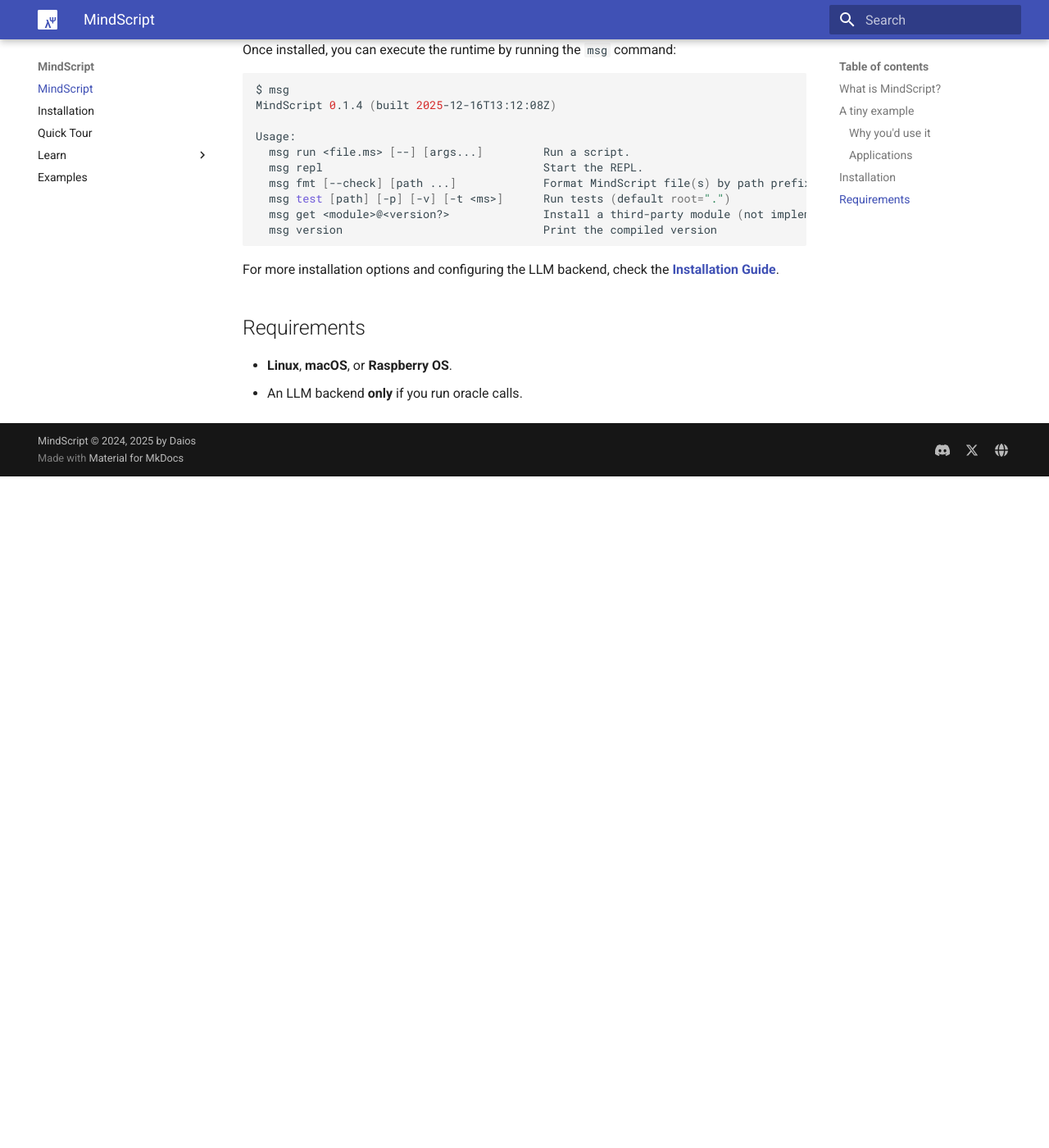
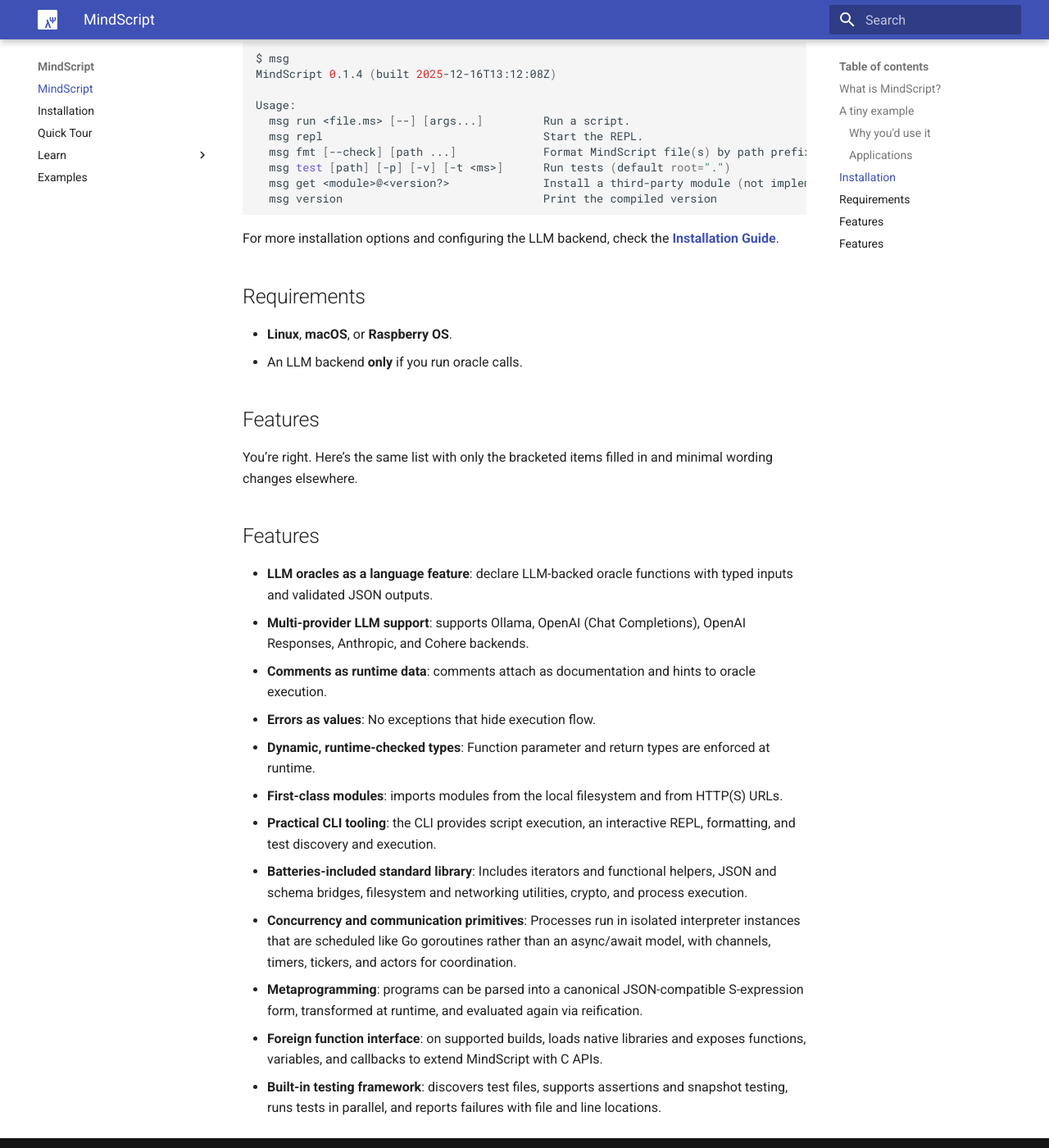
Before and after one commit to daios-ai/msg, an MkDocs documentation site: the page built from docs/docs/index.md, in a window 1280 px wide and 1400 px high, scrolled down 2097 px. Shown: the whole window at 82% size. Built offline with MkDocs 1.6.1 and Material for MkDocs 9.7.7, drawn with Linux system fonts in a browser that asks for light colours; before the commit the page ends 2678 px from its top, so only the background shows below that; some of the changed text lies outside the part shown.

Commit message:
Improved front page.

```diff
--- a/docs/docs/index.md
+++ b/docs/docs/index.md
@@ -82,3 +80,22 @@
 
 - **Linux**, **macOS**, or **Raspberry OS**.
 - An LLM backend **only** if you run oracle calls.
+
+## Features
+
+You’re right. Here’s the same list with only the bracketed items filled in and minimal wording changes elsewhere.
+
+## Features
+
+* **LLM oracles as a language feature**: declare LLM-backed oracle functions with typed inputs and validated JSON outputs.
+* **Multi-provider LLM support**: supports Ollama, OpenAI (Chat Completions), OpenAI Responses, Anthropic, and Cohere backends.
+* **Comments as runtime data**: comments attach as documentation and hints to oracle execution.
+* **Errors as values**: No exceptions that hide execution flow.
+* **Dynamic, runtime-checked types**: Function parameter and return types are enforced at runtime.
+* **First-class modules**: imports modules from the local filesystem and from HTTP(S) URLs.
+* **Practical CLI tooling**: the CLI provides script execution, an interactive REPL, formatting, and test discovery and execution.
+* **Batteries-included standard library**: Includes iterators and functional helpers, JSON and schema bridges, filesystem and networking utilities, crypto, and process execution.
+* **Concurrency and communication primitives**: Processes run in isolated interpreter instances that are scheduled like Go goroutines rather than an async/await model, with channels, timers, tickers, and actors for coordination.
+* **Metaprogramming**: programs can be parsed into a canonical JSON-compatible S-expression form, transformed at runtime, and evaluated again via reification.
+* **Foreign function interface**: on supported builds, loads native libraries and exposes functions, variables, and callbacks to extend MindScript with C APIs.
+* **Built-in testing framework**: discovers test files, supports assertions and snapshot testing, runs tests in parallel, and reports failures with file and line locations.
```
Also changed, not shown: other parts of docs/docs/index.md (+1 -3 lines), docs/docs/installation.md (+1 -1 lines), README.md, 1 other file.
